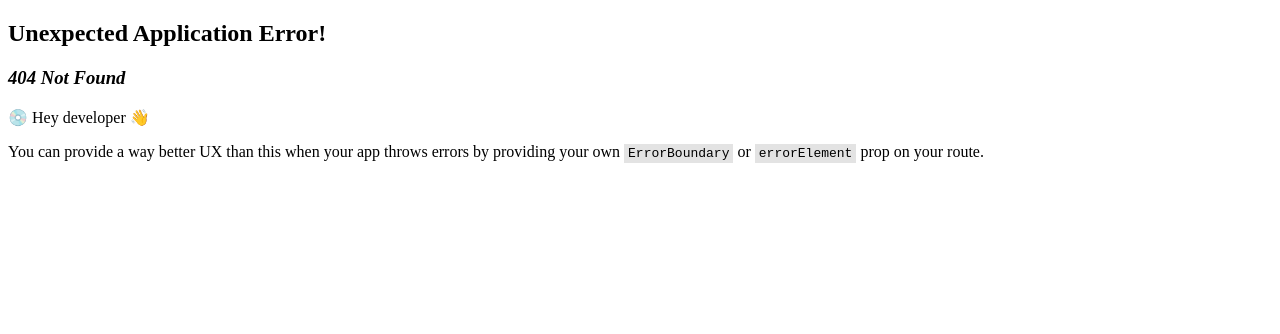
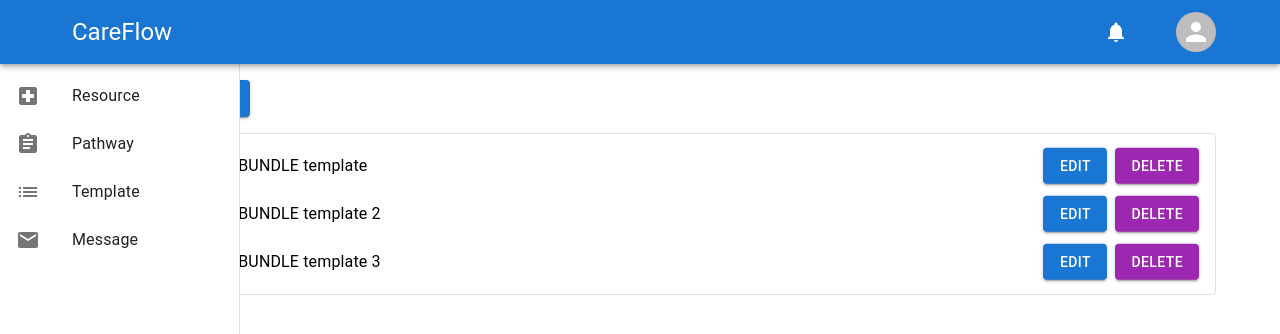
Before and after one commit to Hua5253/Care-Flow, a React (Vite) app in the folder client/: page /manager-template in a window 1280 px wide. Before the commit this address had no page. Shown: the top 334 px of the page. Built offline with nearby package versions, Linux system fonts and the light colour scheme.

Commit message:
create pathway template screen

```diff
--- a/client/src/components/ResourcesTab/ResourceScreen.tsx
+++ b/client/src/components/ResourcesTab/ResourceScreen.tsx
@@ -1,11 +1,13 @@
 import { Container } from "@mui/material";
 import AppBanner from "../AppBanner/AppBanner";
 import Resources from "./Resources";
+import ManagerSideBar from "../SideBar/ManagerSideBar";
 
 export default function ResourceScreen() {
   return (
     <Container id="resourceScreen" sx={{ display: "flex" }}>
-      <AppBanner cred={true} section={"Resource"} />
+      <ManagerSideBar />
+      <AppBanner cred={true} />
       <Resources />
     </Container>
   );
--- a/client/src/components/SideBar/ManagerSideBar.tsx
+++ b/client/src/components/SideBar/ManagerSideBar.tsx
@@ -17,7 +17,7 @@ export default function ManagerSideBar() {
   const managerTabs = [
     { icon: <LocalHospitalIcon />, name: "Resource", path: "/resources" },
     { icon: <AssignmentIcon />, name: "Pathway", path: "/manager-pathway" },
-    { icon: <ListIcon />, name: "Template", path: "/..." },
+    { icon: <ListIcon />, name: "Template", path: "/manager-template" },
     { icon: <MailIcon />, name: "Message", path: "/Messages/" },
   ];
 
--- /dev/null
+++ b/client/src/components/pathwaysTab/templateScreen/TemplateScreen.tsx
@@ -0,0 +1,75 @@
+import {
+  List,
+  ListItem,
+  ListItemText,
+  Button,
+  Box,
+  Container,
+} from "@mui/material";
+import AddCircleOutlineIcon from "@mui/icons-material/AddCircleOutline";
+import AppBanner from "../../AppBanner/AppBanner";
+import ManagerSideBar from "../../SideBar/ManagerSideBar";
+
+const templates = [
+  "PEDIATRIC SURGERY BUNDLE template",
+  "PEDIATRIC SURGERY BUNDLE template 2",
+  "PEDIATRIC SURGERY BUNDLE template 3",
+];
+
+function TemplateScreen() {
+  const handleEdit = (templateName: string) => {
+    console.log("Edit:", templateName);
+  };
+
+  const handleDelete = (templateName: string) => {
+    console.log("Delete:", templateName);
+  };
+
+  return (
+    <Container id="app">
+      <Box sx={{ flexGrow: 1, mt: 10 }}>
+        <AppBanner cred={true} />
+        <ManagerSideBar />
+        <Button
+          startIcon={<AddCircleOutlineIcon />}
+          variant="contained"
+          sx={{ marginBottom: 2 }}
+        >
+          Create Template
+        </Button>
+        <Box sx={{ border: 1, borderColor: "divider", borderRadius: 1 }}>
+          <List>
+            {templates.map((templateName, index) => (
+              <ListItem
+                key={index}
+                secondaryAction={
+                  <Box>
+                    <Button
+                      color="primary"
+                      variant="contained"
+                      onClick={() => handleEdit(templateName)}
+                      sx={{ marginRight: 1 }}
+                    >
+                      Edit
+                    </Button>
+                    <Button
+                      color="secondary"
+                      variant="contained"
+                      onClick={() => handleDelete(templateName)}
+                    >
+                      Delete
+                    </Button>
+                  </Box>
+                }
+              >
+                <ListItemText primary={templateName} />
+              </ListItem>
+            ))}
+          </List>
+        </Box>
+      </Box>
+    </Container>
+  );
+}
+
+export default TemplateScreen;
--- a/client/src/routers.tsx
+++ b/client/src/routers.tsx
@@ -9,11 +9,13 @@ import ForgetPasswordScreen from "./components/ForgetPasswordScreen";
 import CaregiverScreen from "./components/CareGivers/CaregiverScreen";
 import ViewProcedureScreen from "./components/CareGivers/ViewProcedureScreen";
 import ResourceScreen from "./components/ResourcesTab"
+import TemplateScreen from "./components/pathwaysTab/templateScreen/TemplateScreen";
 
 const router = createBrowserRouter([
   { path: "/", element: <SplashScreen /> },
   { path: "/manager-pathway", element: <PathwayScreen /> },
   { path: "/manager-procedure", element: <ProcedureScreen /> },
+  {path: "/manager-template", element: <TemplateScreen />},
   { path: "/resources", element: <ResourceScreen /> },
   { path: "/accounts", element: <AccountsScreen /> },
   { path: "/messages", element: <MessagesTab /> },
```
